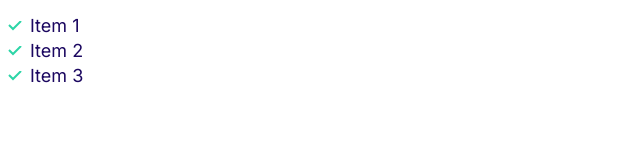
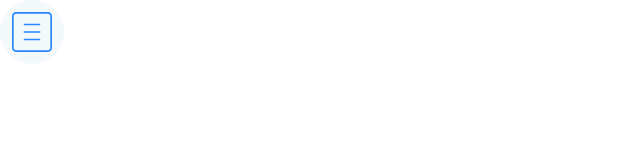
Before and after one commit to Oenghuswalsh/moshify, a plain HTML site: page index.html in a window 1280 px wide. Shown: the whole page, without its empty margins (0-640 px from the left). Drawn offline with Linux system fonts and the light colour scheme.

Commit message:
Build icons component

```diff
--- a/css/styles.css
+++ b/css/styles.css
@@ -149,3 +149,24 @@ a {
     padding-left: 0rem;
   }
 }
+
+/* Icons */
+
+.icon {
+  width: 40px;
+  height: 40px;
+}
+
+.icon--primary {
+  fill: var(--color-primary);
+}
+
+.icon-container {
+  background: #f3f9fa;
+  width: 64px;
+  height: 64px;
+  border-radius: 100%;
+  display: inline-flex;
+  justify-content: center;
+  align-items: center;
+}
--- a/index.html
+++ b/index.html
@@ -15,10 +15,10 @@
     <link rel="stylesheet" href="css/styles.css" />
   </head>
   <body>
-    <ul class="list list--tick">
-      <li class="list__item">Item 1</li>
-      <li class="list__item">Item 2</li>
-      <li class="list__item">Item 3</li>
-    </ul>
+    <span class="icon-container">
+      <svg class="icon icon--primary">
+        <use xlink:href="css/images/sprite.svg#menu"></use>
+      </svg>
+    </span>
   </body>
 </html>
```
Also changed, not shown: css/components/icons.html (added, +5 -0 lines), css/images/sprite.svg (added).
